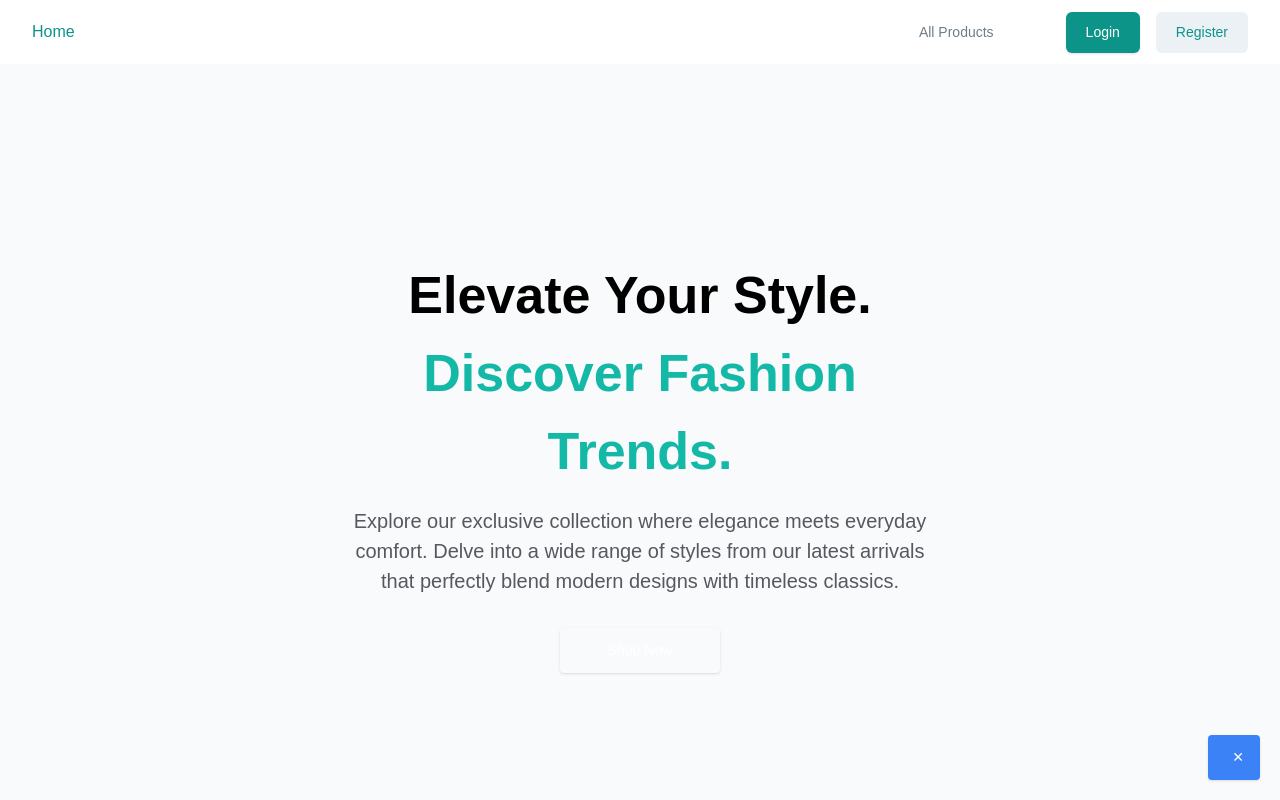
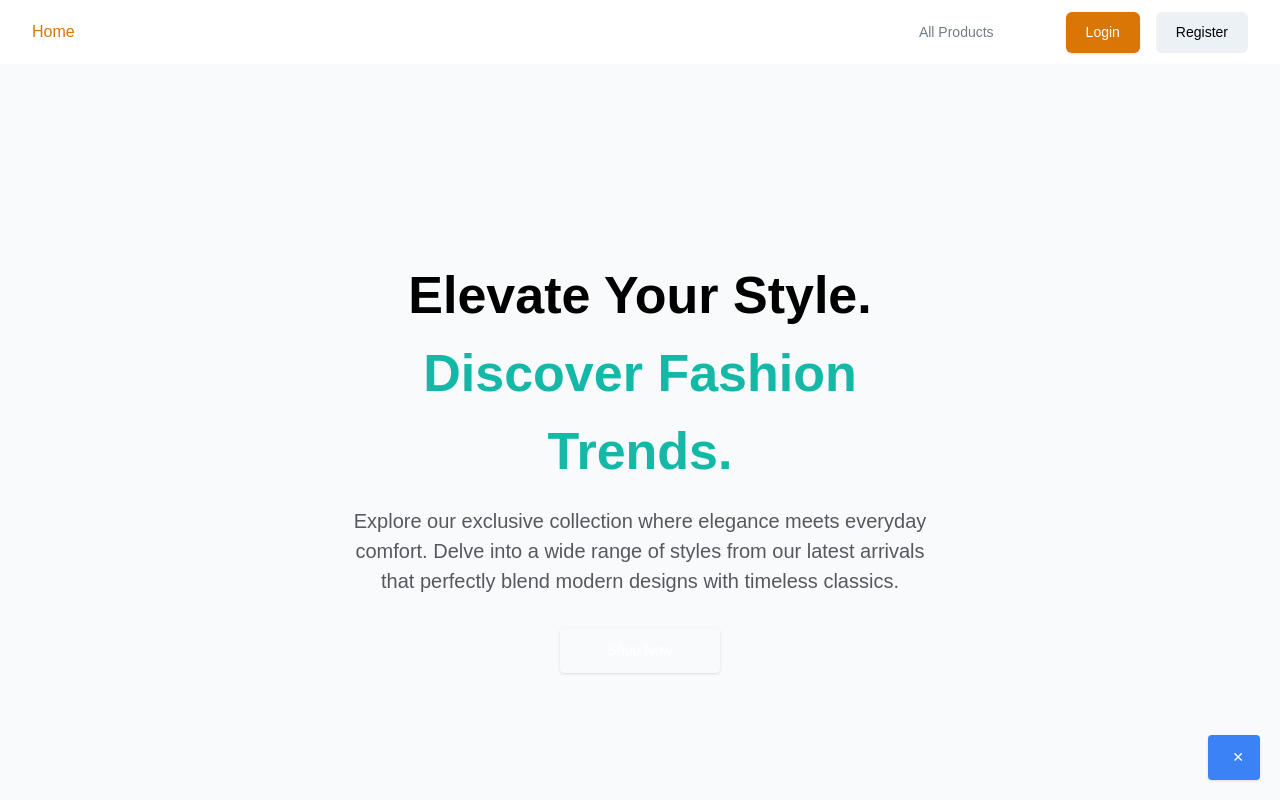
Before and after one commit to Koffer0-0/ECommerce-Shop-Frontend-VueJS3, a Vue app: page / in a window 1280 px wide. Shown: the top 800 px of the page. Built offline with nearby package versions, Linux system fonts and the light colour scheme; no server answers.

Commit message:
Update BaseNavigation.vue

```diff
--- a/src/components/BaseNavigation.vue
+++ b/src/components/BaseNavigation.vue
@@ -3,19 +3,19 @@
     <div class="mx-auto max-w-screen-xl px-4 sm:px-6 lg:px-8">
       <div class="flex h-16 items-center justify-between">
         <div class="flex-1 md:flex md:items-center md:gap-12">
-          <a class="block text-teal-600" href="/">
+          <a class="block text-amber-600 text-md" href="/">
             <span class="">Home</span>
           </a>
         </div>
         <div class="md:flex md:items-center md:gap-12">
           <nav aria-label="Global" class="hidden md:block" >
             <ul class="flex items-center gap-6 text-sm">
-              <a class="text-gray-500 transition hover:text-gray-500/75" href="/products">
+              <a class="text-gray-500 text-md transition hover:text-gray-500/75" href="/products">
                 All Products
               </a>
               <li v-for="link in links" :key="link.name">
 
-                <a :class="link.class" :href="link.url" v-if="authenticated">
+                <a :class="link.class" :href="link.url" v-if="authenticated" class="text-gray-500 text-md">
                   {{ link.name }}
                 </a>
               </li>
@@ -68,6 +68,7 @@
 <script setup>
 import {onMounted, ref} from "vue";
 import router from "@/router";
+import ProfileIcon from "@/components/icons/ProfileIcon.vue";
 
 const links = ref([
   // {name: 'History', url: '/history', class: 'text-gray-500 transition hover:text-gray-500/75'},
@@ -75,8 +76,8 @@ const links = ref([
 ]);
 
 const actions = ref([
-  {name: 'Login', url: '/login', class: 'rounded-md bg-teal-600 px-5 py-2.5 text-sm font-medium text-white shadow'},
-  {name: 'Register', url: '/register', class: 'rounded-md bg-gray-100 px-5 py-2.5 text-sm font-medium text-teal-600'},
+  {name: 'Login', url: '/login', class: 'rounded-md bg-amber-600 px-5 py-2.5 text-sm font-medium text-white shadow'},
+  {name: 'Register', url: '/register', class: 'rounded-md bg-gray-100 px-5 py-2.5 text-sm font-medium text-bg-amber-600-600'},
 ]);
 
 const authenticated = ref()
```
